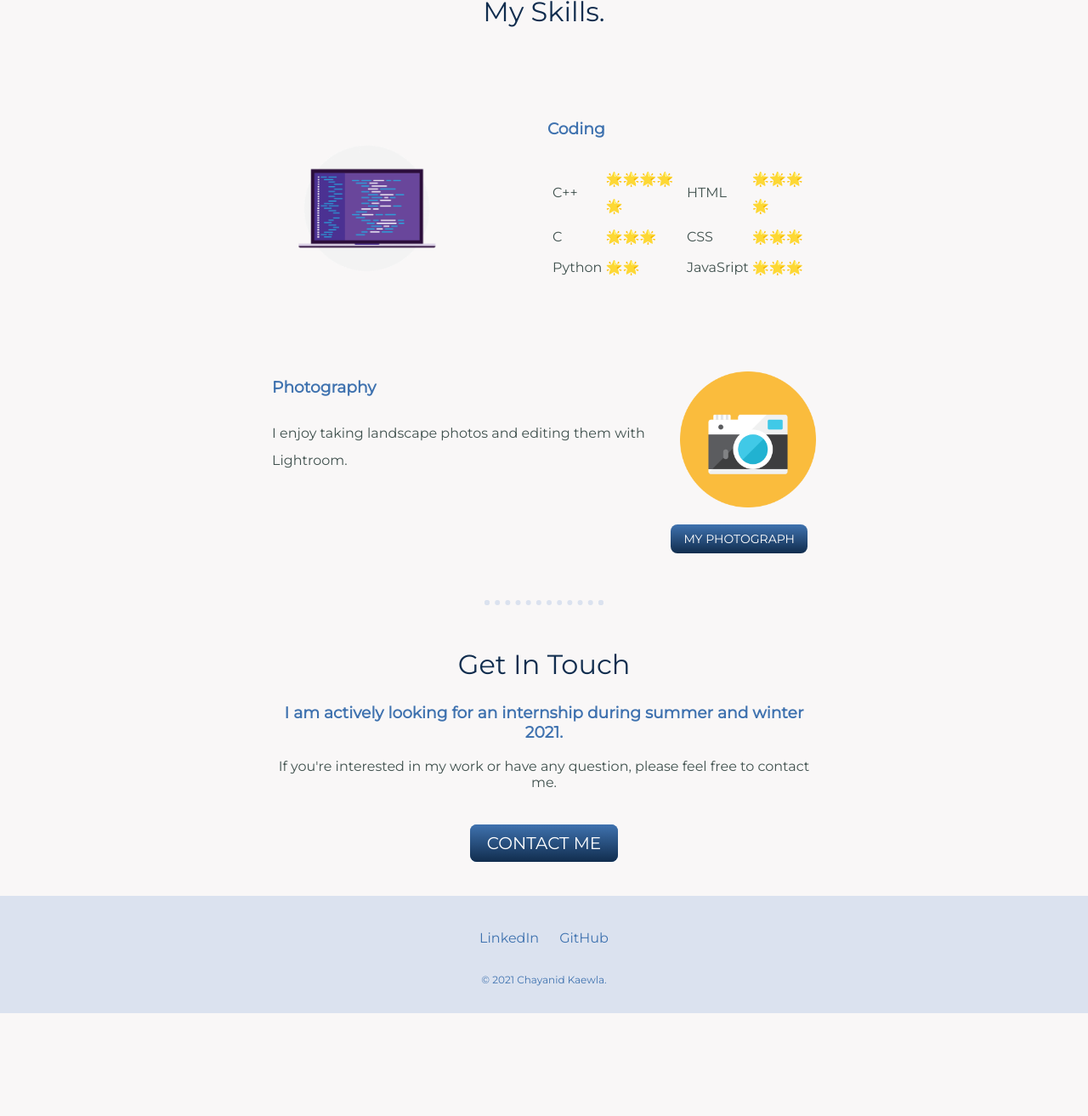
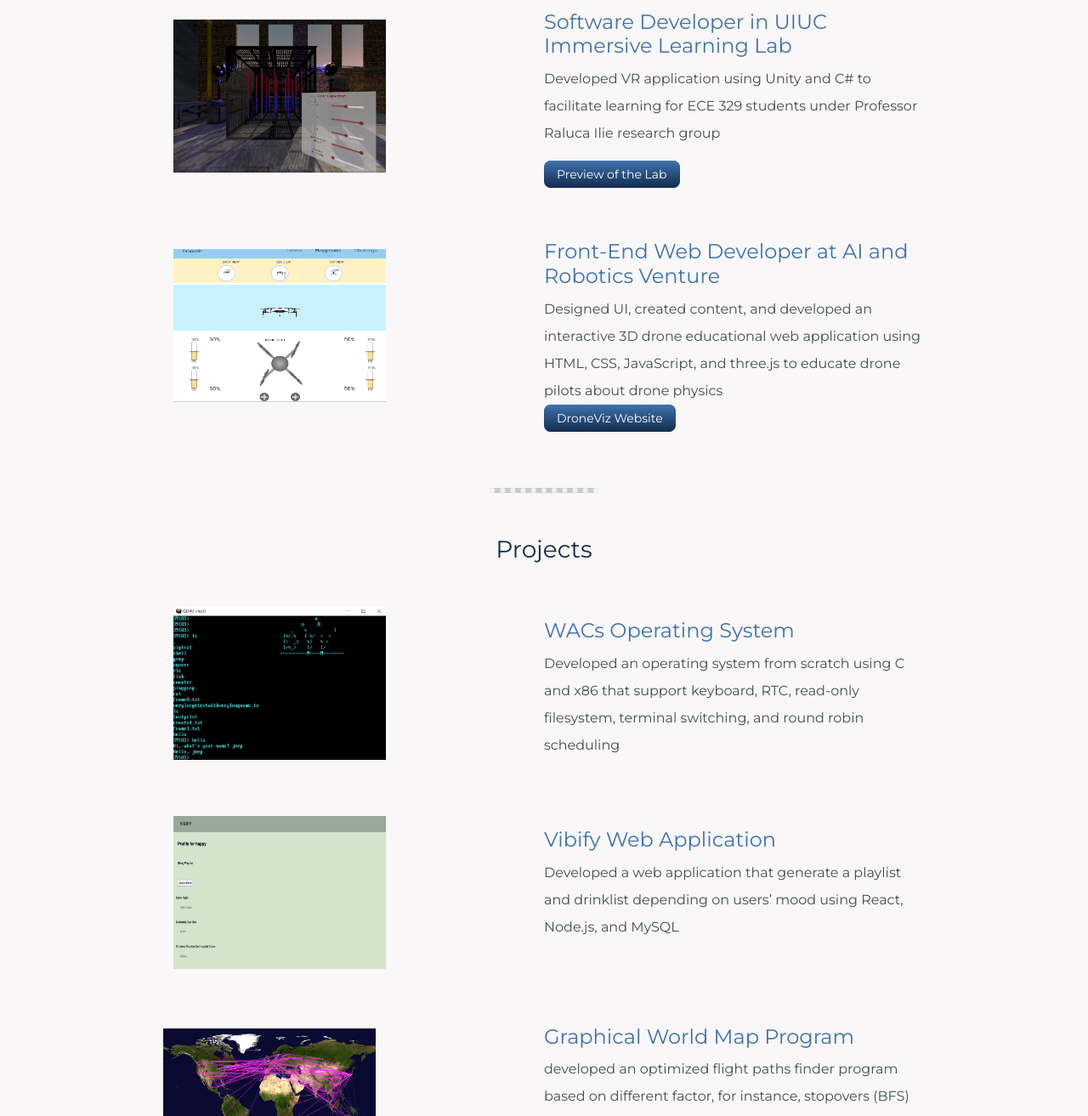
Before and after one commit to jeeepx/mySite, a plain HTML site: page index.html in a window 1280 px wide. Shown: the part 1487-2800 px from the top of the page at 85% size. Before the commit the page ends 2679 px from the top, so only its background shows below. Drawn offline with nearby package versions, Linux system fonts and the light colour scheme.

Commit message:
first commit

```diff
--- a/CSS/stylecss.CSS
+++ b/CSS/stylecss.CSS
@@ -13,6 +13,46 @@ body{
     text-align: center
 
 }
+.row-css{
+    width: 70%;
+    /* text-align: center; */
+    margin: 3% auto;
+    height: 100%;
+}
+.col-css{
+    text-align: left;
+    vertical-align: center;
+
+}
+
+.proj-img{
+    display: inline;
+    width: 250px;
+    height: 180px;
+    text-align: center;
+    margin: 8% auto 0;
+}
+
+.fix{
+    margin-top: 3%;
+}
+.coding-img{
+    display: inline;
+    width: 50%;
+    text-align: center;
+
+}
+
+
+
+.description{
+    padding: 2% 0 0;
+    line-height: 2rem;
+}
+.description-work{
+    padding: 1.5% 0 0;
+    line-height: 2rem;
+}
 #sun-image{
     width: 10%;
     position: absolute;
@@ -26,19 +66,22 @@ h1{
     padding-top: 100px;
     margin: 0 auto 0 auto;
     font-family: 'Sacramento', cursive;
-    font-size: 90px;
+    font-size: 80px;
     color:#112d4e;
     line-height: 2;
 
 }
 h2{
     font-family: 'Montserrat', sans-serif;
-    font-size: 2rem;
+    font-size: 1.75rem;
     color: #112d4e;
     font-weight: normal;
 }
 h3{
     color: #3f72af;
+    margin-top: 2%;
+    font-size: 1.5rem;
+
 }
 a{
     color: #3f72af;
@@ -55,22 +98,13 @@ a:hover{
     text-align: left;
     line-height: 2;
 }
-.skill-row{
-    width: 50%;
-    margin: 100px auto;
-    text-align: left;
-    line-height: 2;
+
+tr{
+    line-height: 2.5;
+    margin-right: 1rem;
 }
-.coding-img{
-    width: 35%;
-    float: left;
-    margin-right: 100px;
-}
-.camera-img{
-    width: 25%;
-    float: right;
-    margin-left: 30px;
-}
+
+
 hr{
     width: 10%;
     border:dotted  #dbe2ef  6px;
@@ -79,7 +113,7 @@ hr{
 }
 #my-image{
     width: 20%;
-    margin: 100px auto 0 auto;
+    margin: 100px auto 20px auto;
 }
 .btn {
     background: #3f72af;
@@ -93,9 +127,10 @@ hr{
     border-radius: 8px;
     font-family: 'Montserrat', sans-serif;
     color: #ffffff;
-    font-size: 20px;
-    padding: 10px 20px 10px 20px;
+    font-size: 15px;
+    padding: 7px 20px 7px 20px;
     text-decoration: none;
+    margin-top: 0;
   }
 
   .btn:hover {
@@ -108,8 +143,7 @@ hr{
     text-decoration: none;
   }
   .photo-btn {
-    float: right;
-    clear: right;
+
     background: #3f72af;
     background-image: -webkit-linear-gradient(top, #3f72af, #112d4e);
     background-image: -moz-linear-gradient(top, #3f72af, #112d4e);
@@ -122,7 +156,8 @@ hr{
     font-family: 'Montserrat', sans-serif;
     color: #ffffff;
     font-size: 14px;
-    padding: 3px 15px 3px 15px;
+    padding: 7px 15px ;
+    margin:  6% auto 0;
     text-decoration: none;
   }
 
@@ -152,3 +187,9 @@ hr{
     font-size: 0.75rem;
     padding: 20px 0 0px 0;
 }
+
+@media only screen and (max-width: 1170px) {
+   .col-css{
+       text-align: center;
+   }
+}
--- a/index.html
+++ b/index.html
@@ -4,6 +4,9 @@
     <meta charset="UTF-8">
     <meta name="viewport" content="width=device-width, initial-scale=1.0">
     <title>Jeep Kaewla</title>
+    <link href="https://cdn.jsdelivr.net/npm/bootstrap@5.1.3/dist/css/bootstrap.min.css" rel="stylesheet" integrity="sha384-1BmE4kWBq78iYhFldvKuhfTAU6auU8tT94WrHftjDbrCEXSU1oBoqyl2QvZ6jIW3" crossorigin="anonymous">
+    <script src="https://cdn.jsdelivr.net/npm/@popperjs/core@2.10.2/dist/umd/popper.min.js" integrity="sha384-7+zCNj/IqJ95wo16oMtfsKbZ9ccEh31eOz1HGyDuCQ6wgnyJNSYdrPa03rtR1zdB" crossorigin="anonymous"></script>
+<script src="https://cdn.jsdelivr.net/npm/bootstrap@5.1.3/dist/js/bootstrap.min.js" integrity="sha384-QJHtvGhmr9XOIpI6YVutG+2QOK9T+ZnN4kzFN1RtK3zEFEIsxhlmWl5/YESvpZ13" crossorigin="anonymous"></script>
     <link rel="stylesheet" href="CSS/stylecss.CSS">
     <link rel="icon" href="images/favicon.ico">
     <link href="https://fonts.googleapis.com/css2?family=Sacramento&display=swap" rel="stylesheet">
@@ -12,7 +15,7 @@
 <body>
     <div class="intro">
     <h1>I'm Jeep.</h1>
-    <h2>a Computer Engineering student and Web Developer</h2>
+    <h2> Computer Engineering Junior at UIUC</h2>
     <img id="sun-image" src="images/yellowsun.png" alt="sun-image">
     <img id="beach"src="images/beach-image.png" alt="island-image">
     </div>
@@ -20,14 +23,84 @@
         <div class="profile">
           <img id="my-image" src="images/circle-cropped.png" alt="Jeep-Kaewla-Image">
           <h2>Hello.</h2>
-          <p class="mydescription">I am currently a James Scholar sophomore studying Computer Engineering at University of Illinois at Urbana - Champaign. I am also a Front-End Web Developer at Nexplore. I am interested in innovating Educational applications and devices and Human Computer Interaction. I am seeking for an internship during Summer 2021. </p>
+          <p class="mydescription">I am currently a James Scholar junior studying Computer Engineering at University of Illinois at Urbana - Champaign. Previously, I have worked as a Front-End Web Developer at AI & Robotics Venture, where I had an opportunity to develop a drone educational website from scratch. I am interested in innovating educational applications and devices. I am seeking for an internship during Summer 2022. </p>
         </div>
         <hr>
         <div class="skills">
-          <h2>My Skills.</h2>
-          <div class="skill-row">
-            <img class="coding-img" src="images/coding.gif" alt="coding-image">
+          <h2>Work Experience</h2>
+          <div class="row row-css">
+            <div class="col-lg-6 col-css">
+            <img class="proj-img" src="images/vrlab.png" alt="vr-image">
+            </div>
+            <div class="col-lg-6 col-css description-work">
+
+            <h3>Software Developer in UIUC Immersive Learning Lab</h3>
+            <p>Developed VR application using Unity and C# to facilitate learning for ECE 329 students under Professor Raluca Ilie research group </p>
+            <a href="https://www.instagram.com/p/CUsTkfZlOvb/" class="photo-btn">Preview of the Lab</a>
+            </div>
+          </div>
+
+          <div class="row row-css">
+            <div class="col-lg-6 col-css">
+            <img class="proj-img" src="images/new-drone.png" alt="camera-image">
+            </div>
+            <div class="col-lg-6 col-css description-work">
+
+            <h3>Front-End Web Developer at AI and Robotics Venture</h3>
+            <p>Designed UI, created content, and developed an interactive 3D drone educational web application using HTML, CSS, JavaScript, and three.js to educate drone pilots about drone physics <br>
+
+            <a href="https://jeeepx.github.io/DroneSimulation/landingPage.html" class="photo-btn">DroneViz Website</a> <br>
+          </div>
+        </div>
+        <hr>
+        <h2>Projects</h2>
+        <div class="row row-css">
+            <div class="col-lg-6 col-css">
+            <img class="proj-img fix" src="images/terminal-os.png" alt="coding-image">
+            </div>
+
+            <div class="col-lg-6  col-css description">
+            <h3> WACs Operating System</h3>
+            <p > Developed an operating system from scratch using C and x86 that support keyboard, RTC, read-only filesystem, terminal switching, and round robin scheduling
+            </p>
+            </div>
+        </div>
+
+        <div class="row row-css">
+            <div class="col-lg-6 col-css">
+            <img class="proj-img fix" src="images/vibify.png" alt="coding-image">
+        </div>
+        <div class="col-lg-6 col-css description">
+            <h3> Vibify Web Application</h3>
+            <p> Developed a web application that generate a playlist and drinklist depending on users’ mood using
+            React, Node.js, and MySQL
+            </p>
+        </div>
+        </div>
+
+        <div class="row row-css">
+            <div class="col-lg-6 col-css description">
+            <img class="proj-img fix" src="images/graph.png" alt="coding-image">
+            </div>
+        <div class="col-lg-6 col-css description">
+
+            <h3> Graphical World Map Program</h3>
+            <p> developed an optimized flight paths finder program based on different factor, for instance, stopovers (BFS) and distances (Dijkstra's)
+            </p>
+        </div>
+        </div>
+        <hr>
+        <div class="skills">
+          <h2>My Skills</h2>
+          <div class="skill-row row row-css">
+            <div class="skill-row col-lg-6 col-css">
+
+            <img class="coding-img " src="images/coding.gif" alt="coding-image">
+            </div>
+            <div class="skill-row col-lg-6 col-css">
+
             <h3>Coding</h3>
+
             <table>
                 <td>
                     <table>
@@ -41,10 +114,11 @@
                         </tr>
                         <tr>
                             <td>Python</td>
-                            <td>🌟🌟</td><!--to add emoji Command + Control + Space-->
+                            <td>🌟🌟🌟</td><!--to add emoji Command + Control + Space-->
                         </tr>
                     </table>
                 </td>
+
                 <td>
                     <table>
                         <tr>
@@ -62,21 +136,30 @@
                     </table>
                 </td>
             </table>
+        </div>
+
           </div>
 
-          <div class="skill-row">
-            <img class="camera-img" src="images/camera.png" alt="camera-image">
+          <div class="skill-row row row-css">
+            <div class=" col-lg-6 col-css">
+
+            <img class="camera-img coding-img" src="images/camera.png" alt="camera-image">
+          </div>
+
+          <div class=" col-lg-6 col-css description">
 
             <h3>Photography</h3>
-            <p>I enjoy taking landscape photos and editing them with Lightroom. <br>
+            <p>taking landscape photos and editing them with Lightroom. <br>
             <a href="https://www.instagram.com/jeepsengine/" class="photo-btn">MY PHOTOGRAPH</a></p> <br>
           </div>
+        </div>
+
         </div>
         <hr>
         <div class="contact-me">
             <div class="contact-message">
-                <h2>Get In Touch</h2>
-                <h3>I am actively looking for an internship during summer and winter 2021.</h3>
+                <h3>Get In Touch</h3>
+                <h4>I am actively looking for an internship during summer and winter 2022.</h4>
                 <p>If you're interested in my work or have any question, please feel free to contact me.</p>
             </div>
           <a class="btn" href="mailto:ckaewla2@illinois.edu">CONTACT ME</a>
@@ -87,7 +170,7 @@
       <div class="bottom-container">
             <a class="footer-link" href="https://www.linkedin.com/in/chayanid-kaewla/">LinkedIn</a>
             <a class="footer-link" href="https://github.com/jeeepx/">GitHub</a>
-            <p class="copyright">© 2021 Chayanid Kaewla.</p>
+            <p class="copyright">© 2022 Chayanid Kaewla.</p>
       </div>
 
 
```
Also changed, not shown: images/drone-sim.png (added), images/graph.png (added), images/graphical-world-map.png (added), images/new-drone.png (added), images/terminal-os.png (added), images/vibify.png (added), images/vrlab.png (added).
